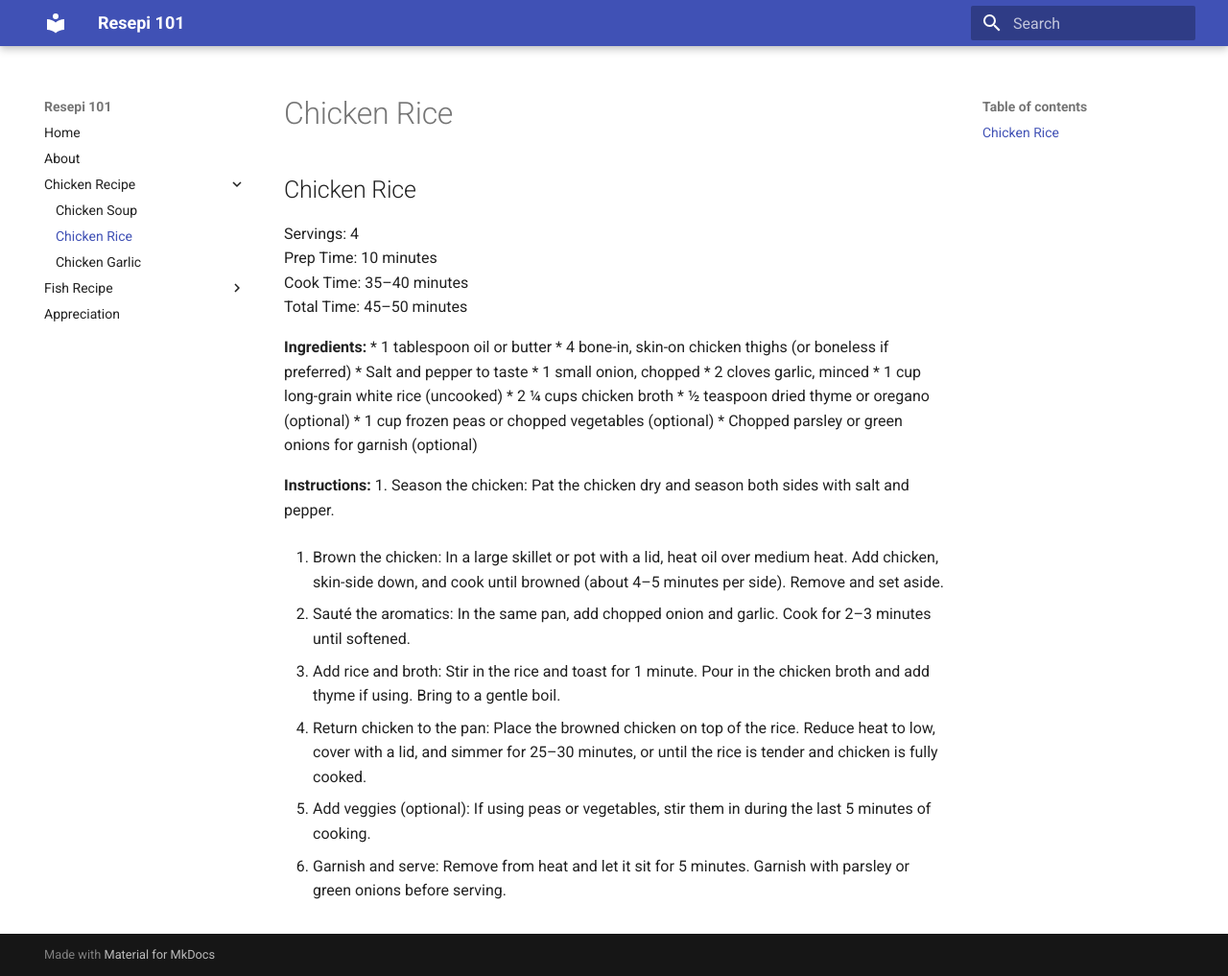
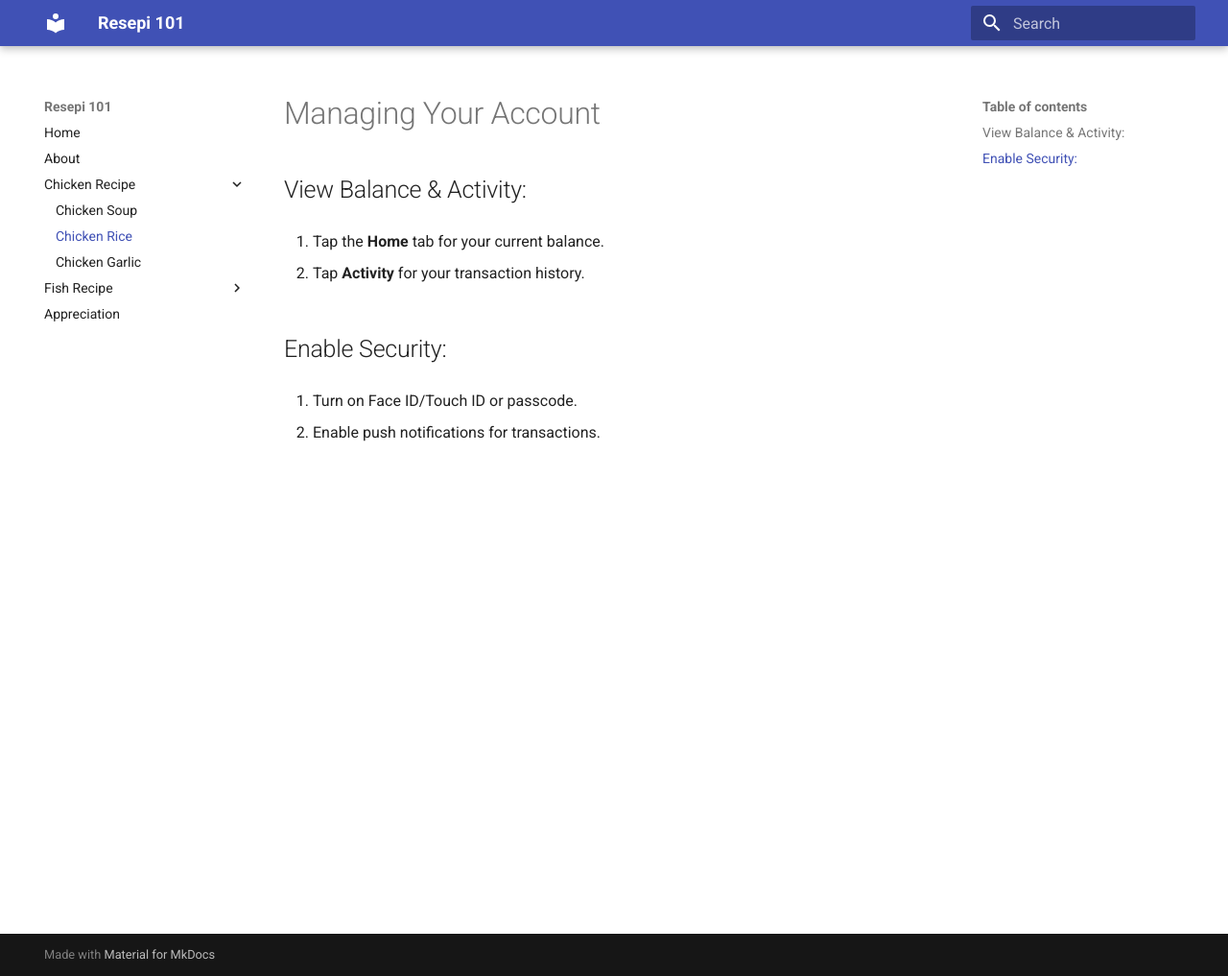
Before and after one commit to hazelgrace22/syroup, an MkDocs documentation site: the page built from docs/rec/chickenrice.md, in a window 1280 px wide and 1017 px high. Shown: the whole window at 96% size. Built offline with MkDocs 1.6.1 and Material for MkDocs 9.7.7, drawn with Linux system fonts in a browser that asks for light colours.

Commit message:
Update chickenrice.md

```diff
--- a/docs/rec/chickenrice.md
+++ b/docs/rec/chickenrice.md
@@ -1,40 +1,13 @@
-## Chicken Rice
+# Managing Your Account
 
-Servings: 4
-Prep Time: 10 minutes
-Cook Time: 35–40 minutes
-Total Time: 45–50 minutes
+## View Balance & Activity:
 
-**Ingredients:**
-* 1 tablespoon oil or butter
-* 4 bone-in, skin-on chicken thighs (or boneless if preferred)
-* Salt and pepper to taste
-* 1 small onion, chopped
-* 2 cloves garlic, minced
-* 1 cup long-grain white rice (uncooked)
-* 2 ¼ cups chicken broth
-* ½ teaspoon dried thyme or oregano (optional)
-* 1 cup frozen peas or chopped vegetables (optional)
-* Chopped parsley or green onions for garnish (optional)
+1. Tap the **Home** tab for your current balance.
 
-**Instructions:**
-1. Season the chicken:
-Pat the chicken dry and season both sides with salt and pepper.
+2. Tap **Activity** for your transaction history.
 
-2. Brown the chicken:
-In a large skillet or pot with a lid, heat oil over medium heat. Add chicken, skin-side down, and cook until browned (about 4–5 minutes per side). Remove and set aside.
+## Enable Security:
 
-3. Sauté the aromatics:
-In the same pan, add chopped onion and garlic. Cook for 2–3 minutes until softened.
+1. Turn on Face ID/Touch ID or passcode.
 
-4. Add rice and broth:
-Stir in the rice and toast for 1 minute. Pour in the chicken broth and add thyme if using. Bring to a gentle boil.
-
-5. Return chicken to the pan:
-Place the browned chicken on top of the rice. Reduce heat to low, cover with a lid, and simmer for 25–30 minutes, or until the rice is tender and chicken is fully cooked.
-
-6. Add veggies (optional):
-If using peas or vegetables, stir them in during the last 5 minutes of cooking.
-
-7. Garnish and serve:
-Remove from heat and let it sit for 5 minutes. Garnish with parsley or green onions before serving.
+2. Enable push notifications for transactions.
```
